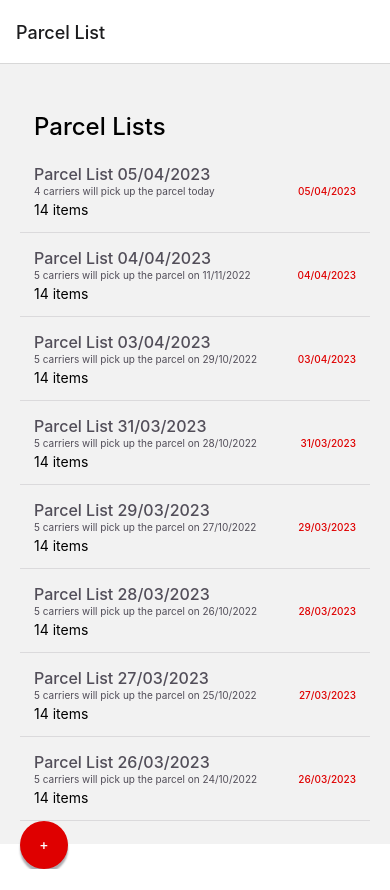
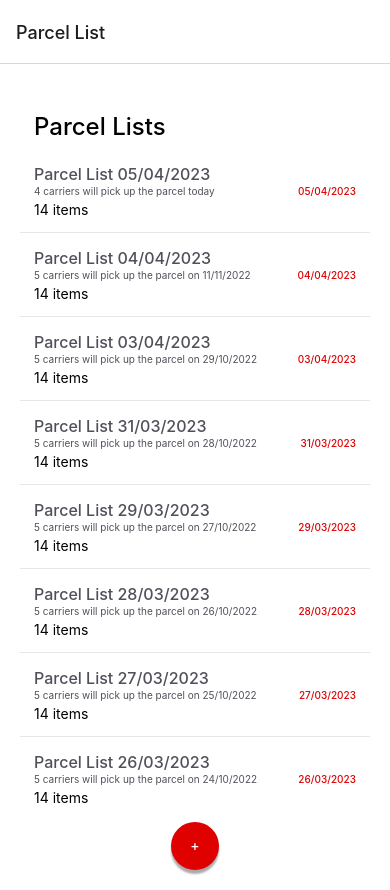
Before and after one commit to DonatellaC/carriex-app-react-native, a React Native app: screen / in a window 390 px wide. Before the commit the page ends 869 px from the top, so only its background shows below. Built offline with nearby package versions, Linux system fonts and the light colour scheme.

Commit message:
fix: border-bottom parcel lists

```diff
--- a/src/components/Button/styles.js
+++ b/src/components/Button/styles.js
@@ -22,6 +22,11 @@ const stylesFn = ({ shape }) => {
       shadowRadius: 2,
       elevation: 2,
       borderWidth: 0,
+      position: "fixed",
+      bottom: 0,
+      left: "50%",
+      transform: [{ translateX: "-50%" }],
+      marginBottom: 20,
     },
     btnText: {
       color: "#FFFFFF",
--- a/src/components/List/List.js
+++ b/src/components/List/List.js
@@ -1,14 +1,20 @@
 import React from "react";
 import { View, Text, TouchableOpacity } from "react-native";
 import { useNavigation } from "@react-navigation/native";
-import stylesFn from "./styles";
+import styles from "./styles";
 
-const List = ({ header, carriers, date, items, pickUpDate }) => {
-  const styles = stylesFn();
+const List = ({
+  header,
+  carriers,
+  date,
+  items,
+  pickUpDate,
+  hasBorderBottom,
+}) => {
   const { navigate } = useNavigation();
 
   return (
-    <View style={styles.wrapper}>
+    <View style={[styles.wrapper, hasBorderBottom && styles.borderBottom]}>
       <TouchableOpacity onPress={() => navigate("Parcel Details")}>
         <Text style={styles.header}>{header}</Text>
         <View style={styles.info}>
--- a/src/components/List/styles.js
+++ b/src/components/List/styles.js
@@ -1,16 +1,18 @@
 import { StyleSheet } from "react-native";
 
-const stylesFn = () =>
-  StyleSheet.create({
+const styles = StyleSheet.create({
   wrapper: {
     display: "flex",
     flexDirection: "column",
     fontFamily: "Inter",
-      borderBottomWidth: 1,
-      borderBottomColor: "rgba(58, 53, 65, 0.12)",
+    borderBottomWidth: 0,
     paddingBottom: 10,
     paddingLeft: 14,
     paddingRight: 14,
+  },
+  borderBottom: {
+    borderBottomWidth: 1,
+    borderBottomColor: "rgba(58, 53, 65, 0.12)",
   },
   header: {
     fontSize: 16,
@@ -42,4 +44,4 @@ const stylesFn = () =>
   },
 });
 
-export default stylesFn;
+export default styles;
--- a/src/features/ParcelList/index.js
+++ b/src/features/ParcelList/index.js
@@ -2,10 +2,9 @@ import { View, Text } from "react-native";
 import { Button } from "../../components/Button/Button";
 import List from "../../components/List/List";
 import { lists } from "../../utilities/lists";
-import stylesFn from "./styles";
+import styles from "./styles";
 
 export default function ParcelList() {
-  const styles = stylesFn();
   return (
     <View style={styles.container}>
       <Text style={styles.title}>Parcel Lists</Text>
@@ -17,6 +16,7 @@ export default function ParcelList() {
           date={list.date}
           items={list.items}
           pickUpDate={list.pickUpDate}
+          hasBorderBottom={index !== lists.length - 1}
         />
       ))}
       <Button shape="round" text="+" />
--- a/src/features/ParcelList/styles.js
+++ b/src/features/ParcelList/styles.js
@@ -1,13 +1,15 @@
 import { StyleSheet } from "react-native";
 
-const stylesFn = () =>
-  StyleSheet.create({
+const styles = StyleSheet.create({
   container: {
     boxSizing: "border-box",
     color: "rgba(58, 53, 65, 0.87)",
     paddingTop: 48,
     paddingLeft: 20,
     paddingRight: 20,
+    paddingBottom: 30,
+    marginBottom: 40,
+    backgroundColor: "#fff",
   },
   title: {
     fontFamily: "Inter",
@@ -20,4 +22,4 @@ const stylesFn = () =>
   },
 });
 
-export default stylesFn;
+export default styles;
```
Lines whose indentation alone changed are shown as unchanged.
